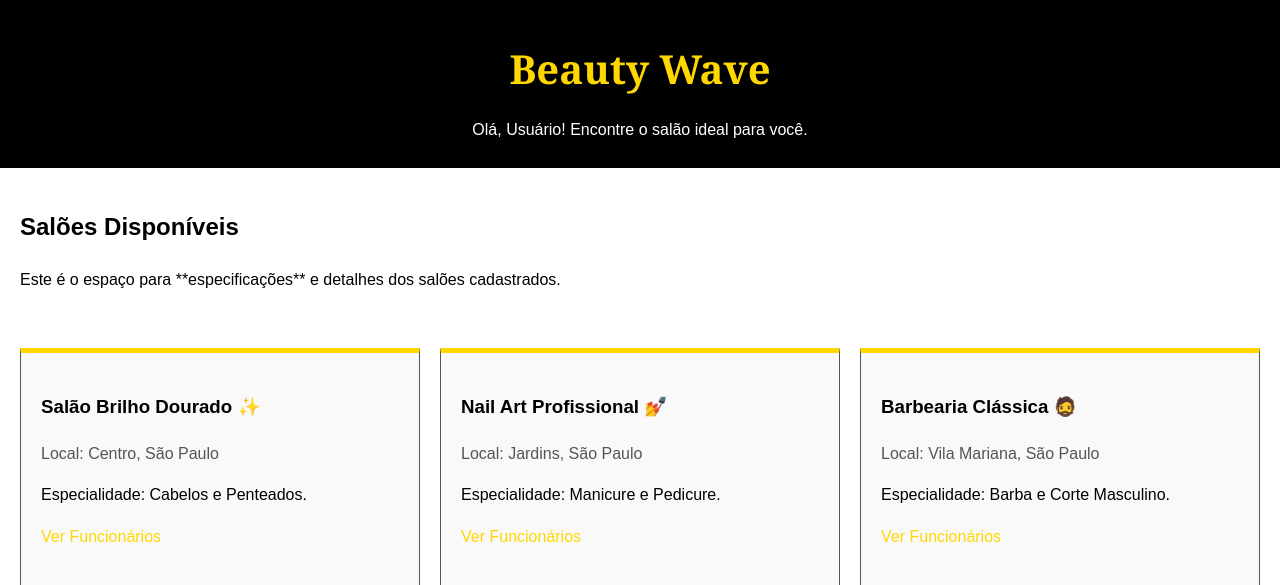
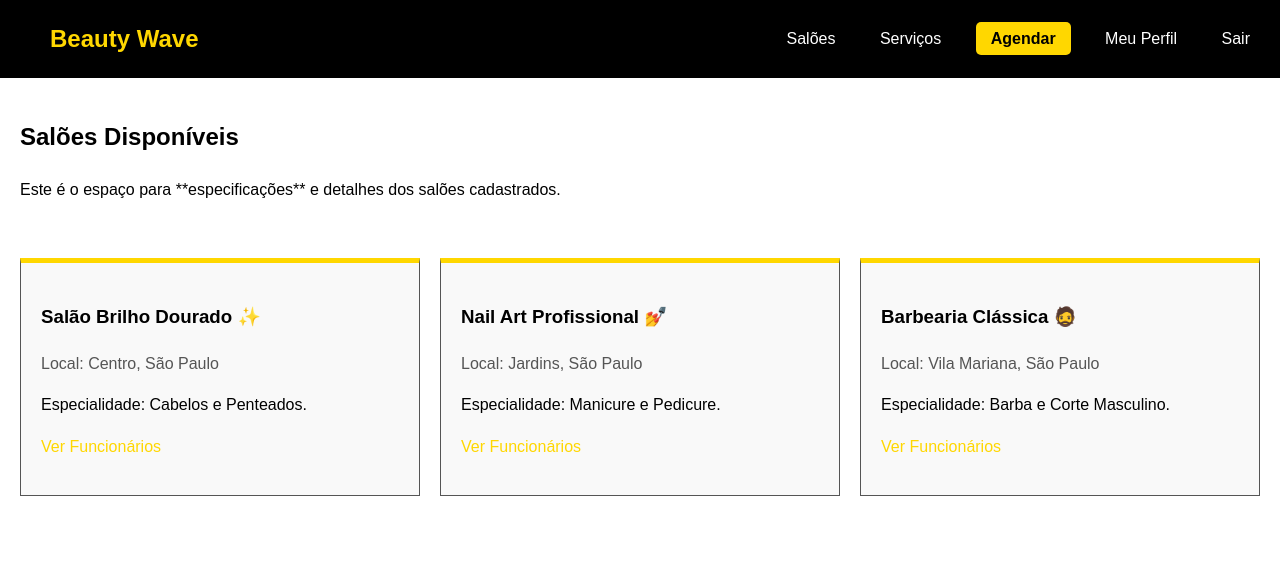
Before and after one commit to jmsv25t/omega, a Flask app: page /dashboard in a window 1280 px wide. Shown: the top 585 px of the page. Run offline with Flask 3, Linux system fonts and the light colour scheme.

Commit message:
Add navigation bar to dashboard template

```diff
--- a/templates/dashboard.html
+++ b/templates/dashboard.html
@@ -7,9 +7,15 @@
     <link rel="stylesheet" href="{{ url_for('static', filename='css/style.css') }}">
 </head>
 <body>
-    <div class="dark-section" style="text-align: center; padding: 10px;">
-        <h1 class="header-title">Beauty Wave</h1>
-        <p>Olá, Usuário! Encontre o salão ideal para você.</p>
+    <div class="navbar">
+        <a href="{{ url_for('dashboard') }}" class="logo">Beauty Wave</a>
+        <div>
+            <a href="{{ url_for('dashboard') }}">Salões</a>
+            <a href="{{ url_for('servicos') }}">Serviços</a>
+            <a href="{{ url_for('agendar') }}" class="cta-button">Agendar</a>
+            <a href="{{ url_for('perfil') }}">Meu Perfil</a>
+            <a href="{{ url_for('index') }}">Sair</a>
+        </div>
     </div>
 
     <div style="padding: 20px;">
```
